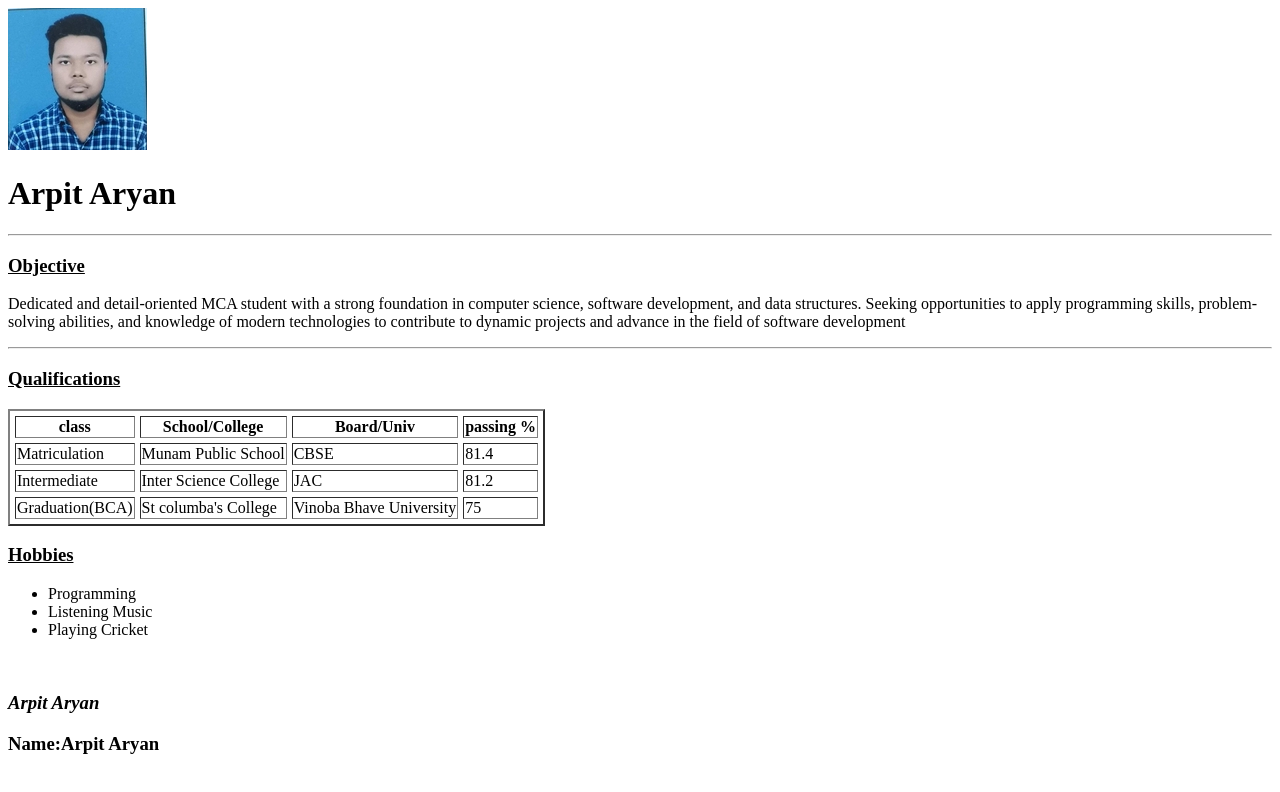
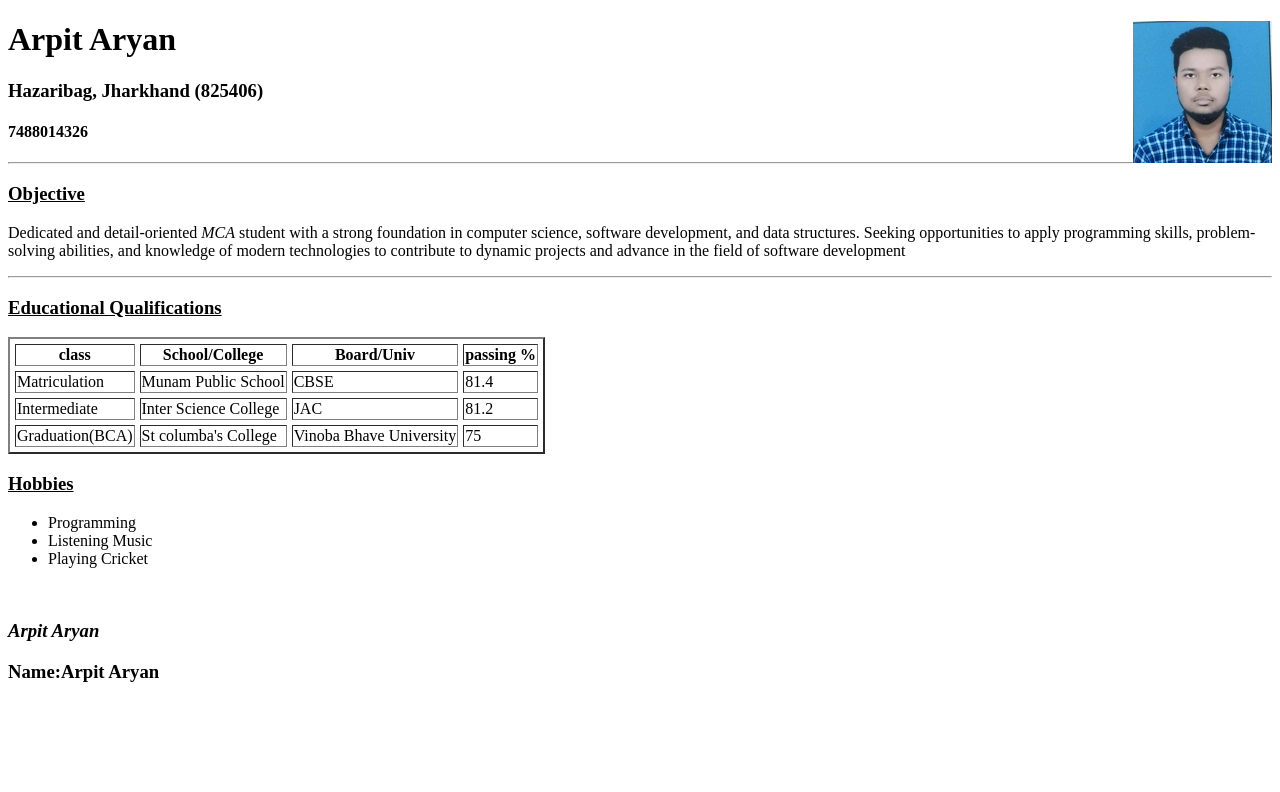
Before and after one commit to ArpitArya29/Arpit_MCA_FullStack, a plain HTML site: page cv.html in a window 1280 px wide. Drawn offline with Linux system fonts and the light colour scheme.

Commit message:
updated cv

```diff
--- a/cv.html
+++ b/cv.html
@@ -6,13 +6,15 @@
     <title>CV</title>
 </head>
 <body>
-    <img src="Arpit photo (1).jpg" alt="Not found" >
+    <img src="Arpit photo (1).jpg" alt="Not found" align="right">
     <h1><b>Arpit Aryan</b></h1>
+    <h3>Hazaribag, Jharkhand (825406)</h3>
+    <h4>7488014326</h4>
     <hr>
     <h3><u>Objective</u></h3>
-    <p>Dedicated and detail-oriented MCA student with a strong foundation in computer science, software development, and data structures. Seeking opportunities to apply programming skills, problem-solving abilities, and knowledge of modern technologies to contribute to dynamic projects and advance in the field of software development</p>
+    <p>Dedicated and detail-oriented <em>MCA</em> student with a strong foundation in computer science, software development, and data structures. Seeking opportunities to apply programming skills, problem-solving abilities, and knowledge of modern technologies to contribute to dynamic projects and advance in the field of software development</p>
     <hr>
-    <h3><u>Qualifications</u></h3>
+    <h3><u>Educational Qualifications</u></h3>
     <table border="2" cellspacing="5">
         <tr>
             <th>class</th>
```
